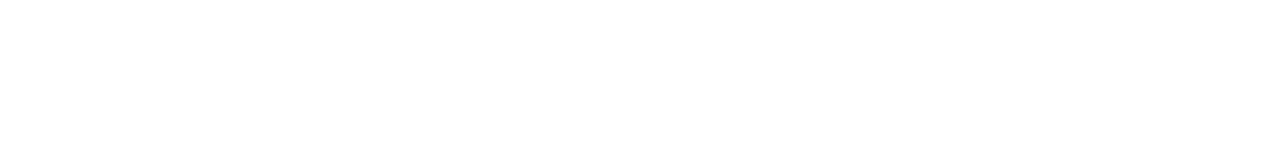
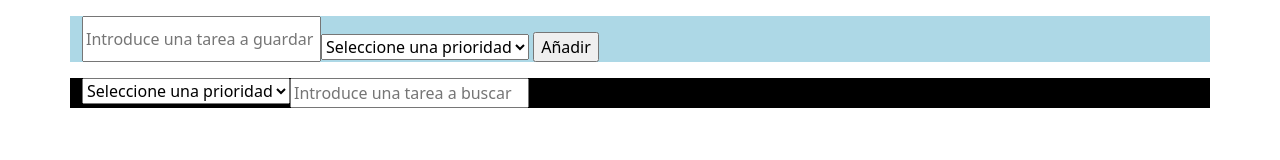
Before and after one commit to dmarin01/JUANAPP_TODOS, a plain HTML site: page index.html in a window 1280 px wide. Drawn offline with nearby package versions, Linux system fonts and the light colour scheme.

Commit message:
Añadidos header y nav sin estilos

```diff
--- a/cs/style.css
+++ b/cs/style.css
@@ -0,0 +1,20 @@
+@import url(../../Bootcamp_Neoland/_css/reset.css);
+
+/* Meter ROOT */
+
+
+.form-select-div {
+    width: 12em;
+}
+
+header div {
+    display: flex;
+   background-color: lightblue;
+   margin-top: 1em;
+}
+
+.div-nav {
+    display: flex;
+    margin-top: 1em;
+    background-color: black;
+}
--- a/index.html
+++ b/index.html
@@ -6,11 +6,56 @@
     <meta http-equiv="X-UA-Compatible" content="IE=edge">
     <meta name="viewport" content="width=device-width, initial-scale=1.0">
     <title>TODO's JUANAPP</title>
+    <link href="https://cdn.jsdelivr.net/npm/bootstrap@5.0.0-beta3/dist/css/bootstrap.min.css" rel="stylesheet"
+        integrity="sha384-eOJMYsd53ii+scO/bJGFsiCZc+5NDVN2yr8+0RDqr0Ql0h+rP48ckxlpbzKgwra6" crossorigin="anonymous">
     <link rel="stylesheet" href="cs/style.css">
+
 </head>
 
 <body>
 
+    <header>
+
+        <div class="container">
+            <input type="text" id="search" placeholder="Introduce una tarea a guardar">
+            <div>
+                <form action="">
+                    <select id="prioridad-tarea">
+                        <option selected>Seleccione una prioridad</option>
+                        <option value="1">URGENTE</option>
+                        <option value="2">Diaria</option>
+                        <option value="3">Mensual</option>
+                    </select>
+                    <input id="btn" type="submit" value="Añadir">
+                </form>
+            </div>
+        </div>
+    </header>
+
+    <nav>
+        <div class="container div-nav">
+            <form action="">
+                <select id="prioridad-tarea-nav">
+                    <option selected>Seleccione una prioridad</option>
+                    <option value="1">URGENTE</option>
+                    <option value="2">Diaria</option>
+                    <option value="3">Mensual</option>
+                </select>
+            </form>
+
+            <input type="text" id="search" placeholder="Introduce una tarea a buscar">
+        </div>
+    </nav>
+
+
+
+
+
+
+
+    <script src="https://cdn.jsdelivr.net/npm/bootstrap@5.0.0-beta3/dist/js/bootstrap.bundle.min.js"
+        integrity="sha384-JEW9xMcG8R+pH31jmWH6WWP0WintQrMb4s7ZOdauHnUtxwoG2vI5DkLtS3qm9Ekf"
+        crossorigin="anonymous"></script>
 </body>
 
 </html>
```
